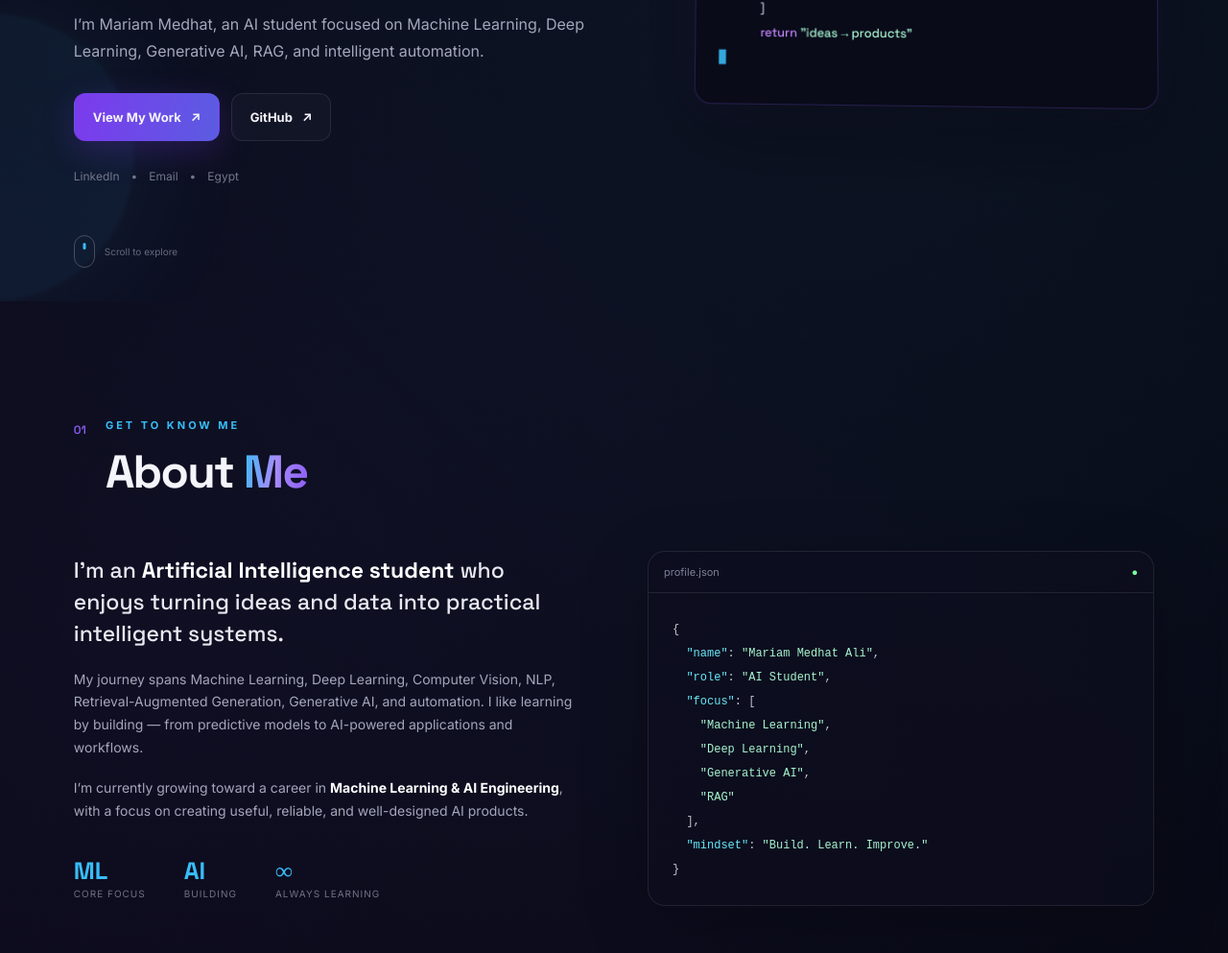
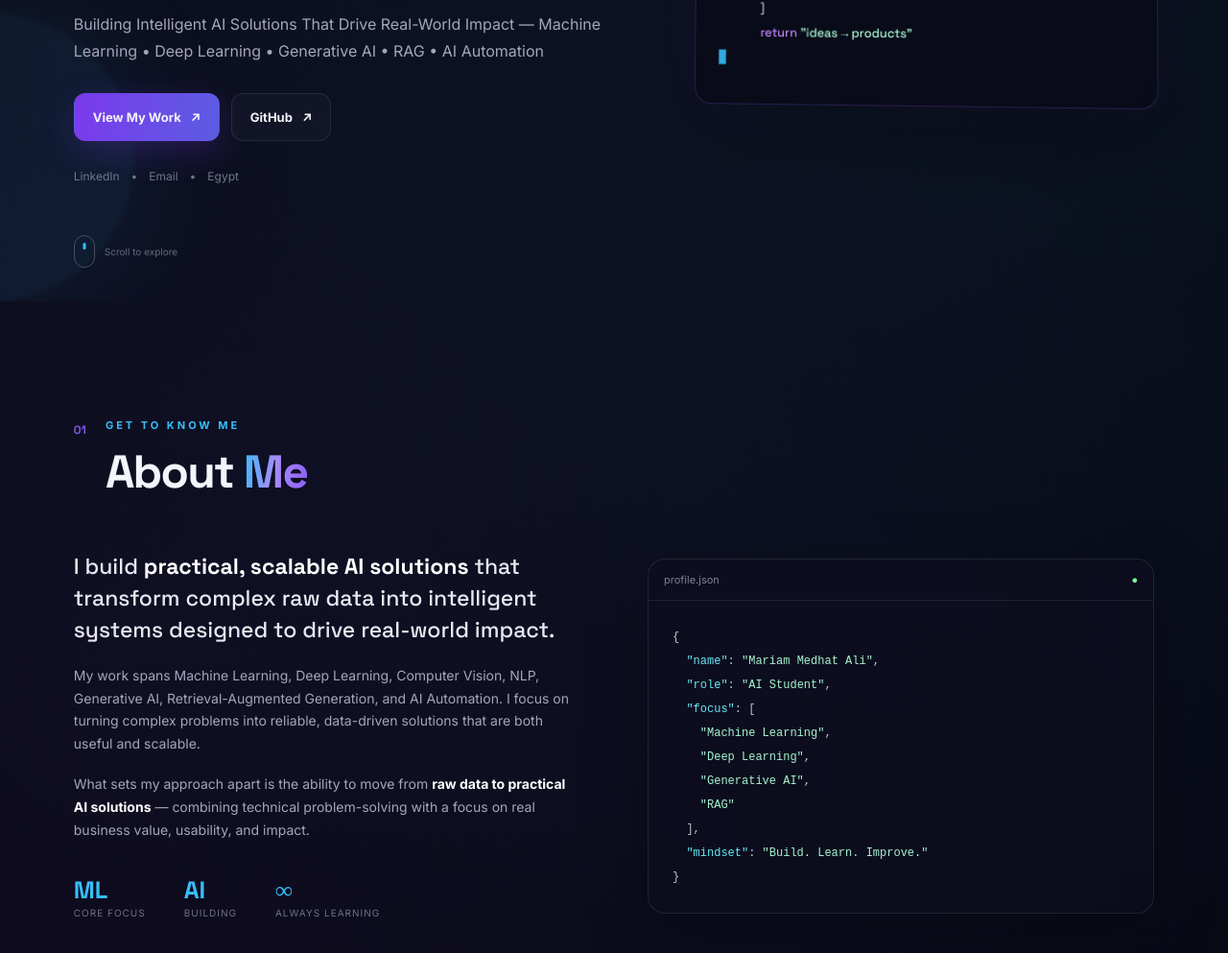
Before and after one commit to mariammedhat-maker/Mariam-portfolio, a plain HTML site: page index.html in a window 1280 px wide. Shown: the part 489-1482 px from the top of the page at 96% size. Drawn offline with Linux system fonts and the light colour scheme.

Commit message:
Update portfolio

```diff
--- a/index.html
+++ b/index.html
@@ -53,8 +53,9 @@
         <h1>Building <span>intelligent</span><br>solutions with AI.</h1>
 
         <p class="hero-text">
-          I’m Mariam Medhat, an AI student focused on Machine Learning,
-          Deep Learning, Generative AI, RAG, and intelligent automation.
+          Building Intelligent AI Solutions That Drive Real-World Impact — Machine Learning   • Deep Learning • Generative AI • RAG
+          • AI Automation
+
         </p>
 
         <div class="hero-buttons">
@@ -108,19 +109,23 @@
       <div class="about-grid">
         <div class="about-copy reveal">
           <p class="large-copy">
-            I’m an <strong>Artificial Intelligence student</strong> who enjoys turning
-            ideas and data into practical intelligent systems.
+            I build <strong>practical, scalable AI solutions</strong> that transform
+            complex raw data into intelligent systems designed to drive real-world impact.
           </p>
+
           <p>
-            My journey spans Machine Learning, Deep Learning, Computer Vision,
-            NLP, Retrieval-Augmented Generation, Generative AI, and automation.
-            I like learning by building — from predictive models to AI-powered
-            applications and workflows.
+            My work spans Machine Learning, Deep Learning, Computer Vision, NLP,
+            Generative AI, Retrieval-Augmented Generation, and AI Automation.
+            I focus on turning complex problems into reliable, data-driven solutions
+            that are both useful and scalable.
           </p>
+
           <p>
-            I’m currently growing toward a career in <strong>Machine Learning & AI Engineering</strong>,
-            with a focus on creating useful, reliable, and well-designed AI products.
+            What sets my approach apart is the ability to move from
+            <strong>raw data to practical AI solutions</strong> — combining technical
+            problem-solving with a focus on real business value, usability, and impact.
           </p>
+
 
           <div class="mini-stats">
             <div><strong>ML</strong><span>Core Focus</span></div>
```
